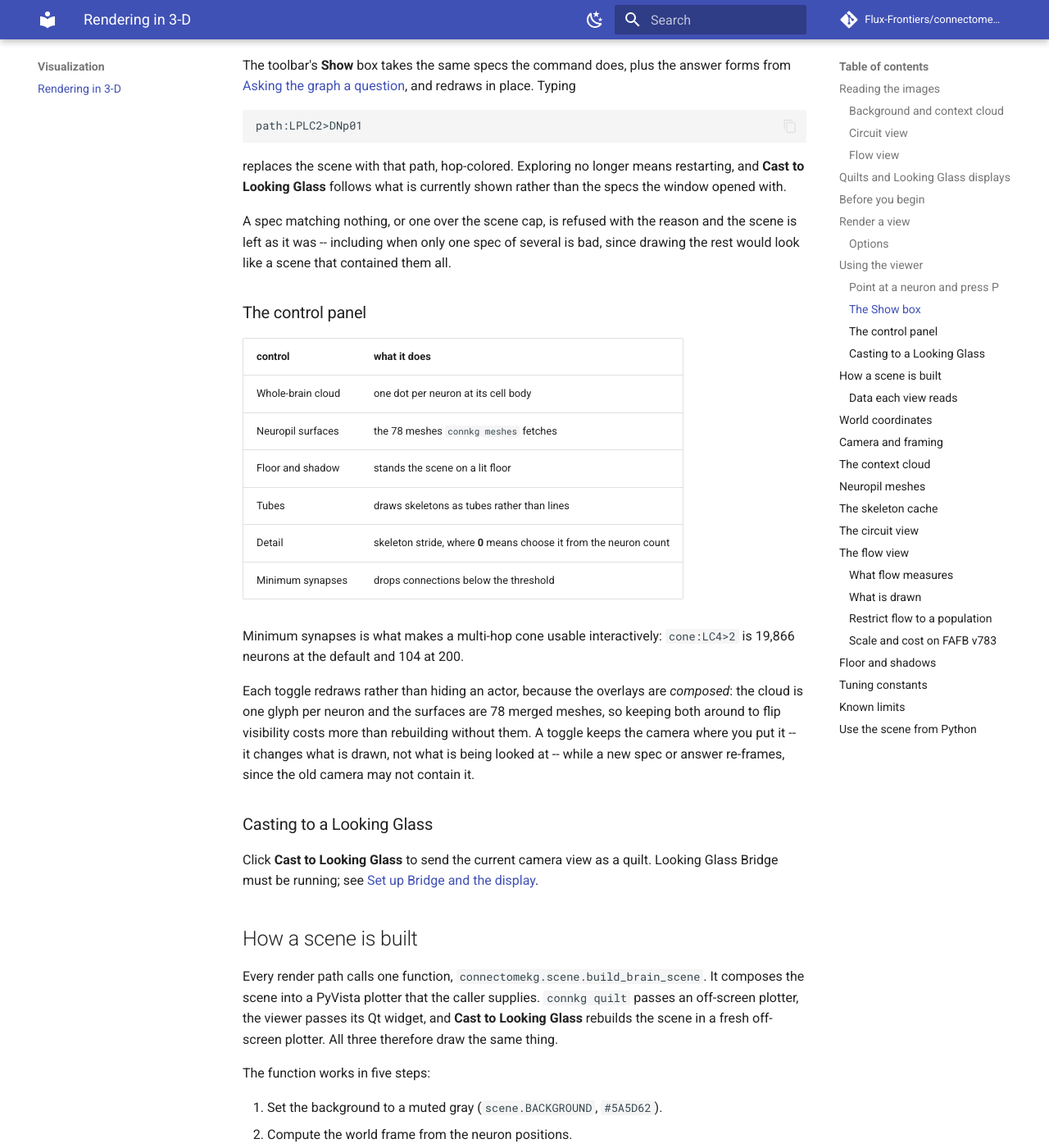
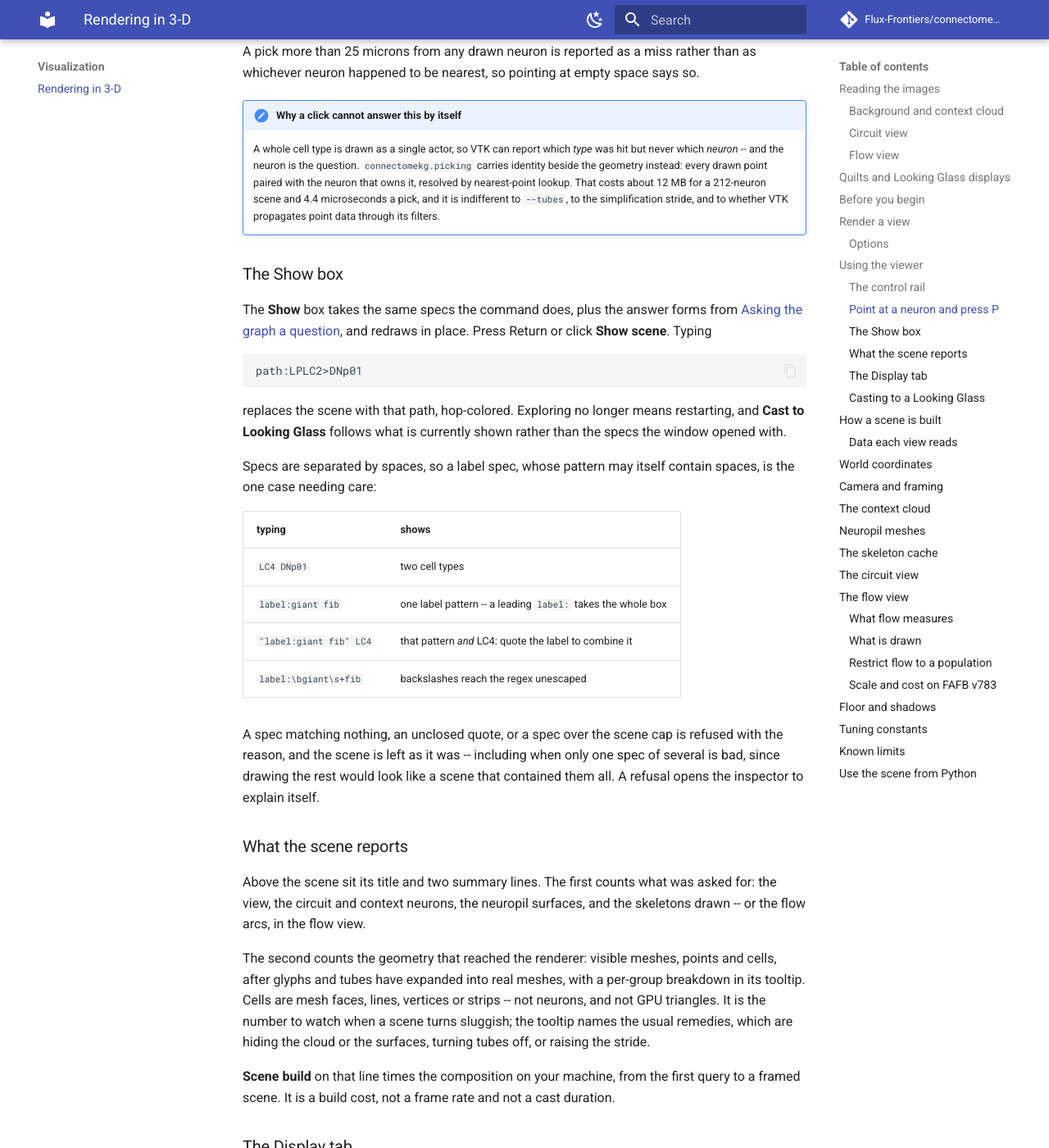
Before and after one commit to Flux-Frontiers/connectome_kg, an MkDocs documentation site: the page built from docs/rendering.md, in a window 1280 px wide and 1400 px high, scrolled down 9606 px. Shown: the whole window at 82% size. Built offline with MkDocs 1.6.1 and Material for MkDocs 9.7.7, drawn with Linux system fonts in a browser that asks for light colours; comment, search, counter and statistics services are not loaded; some of the changed text lies outside the part shown.

Commit message:
docs: bring the viewer section up to the workspace layout
The "Using the viewer" section still described the toolbar and the two
docks that #36 replaced, and said the inspector was on the right.

Rewrite it for what ships now: the control rail and its Explore and
Display tabs, the inspector below the scene and the Neuron details
button that collapses it, the two summary lines, and Reset view. Add
what had no coverage anywhere -- quoting a label spec so it can join a
union, the cloud toggle's automatic third state, that Minimum synapses
applies on the next Show scene rather than immediately, and why the
controls disable while a scene composes.

The geometry line gets its caveats in the prose as well as the tooltip:
cells are mesh faces, lines, vertices or strips rather than neurons or
GPU triangles, and Scene build is a build cost, not a frame rate.

Also record #36 in the changelog, which had entries for #34 and #35 but
stopped there.

Co-Authored-By: Claude Opus 5 (1M context) <noreply@anthropic.com>

````diff
--- a/docs/rendering.md
+++ b/docs/rendering.md
@@ -319,14 +319,30 @@ optional.
 
 ## Using the viewer
 
-`connkg viz3d` opens a window, and three things in it are worth knowing about.
-Everything here is per-session: the viewer never writes to the graph.
+`connkg viz3d` opens a workspace: a control rail down the left side, and the
+scene beside it with a neuron inspector below. Everything here is
+per-session -- the viewer never writes to the graph.
+
+### The control rail
+
+The rail holds everything that changes what is drawn, top to bottom: the
+**Show** box and its **Show scene** button, an **Explore** and a **Display**
+tab, and **Cast to Looking Glass** pinned at the bottom where a long tab never
+pushes it off-screen.
+
+**Explore** lists every documented spec, answer and named circuit as a button
+that fills the Show box and draws it, grouped as Circuits, Specs and Answers.
+The grammar can be explored without being retyped, and a button takes the same
+path a typed spec does, refusals included.
 
 ### Point at a neuron and press P
 
-Hover the cursor over a drawn neuron and press **P**. The panel on the right
-names it, gives the description the graph already stores, and lists its
-strongest partner cell types in each direction.
+Hover the cursor over a drawn neuron and press **P**. The inspector below the
+scene names it, gives the description the graph already stores, and lists its
+strongest partner cell types in each direction. It opens on a pick even if you
+had collapsed it, and **Neuron details** collapses it again to give the scene
+the full height. The flow view draws no neurons, so it hides the inspector
+entirely.
 
 Picking is bound to a key rather than a left click because a left click is
 where VTK begins a rotation: picking there would re-answer the question on
@@ -347,9 +363,9 @@ says so.
 
 ### The Show box
 
-The toolbar's **Show** box takes the same specs the command does, plus the
-answer forms from [Asking the graph a question](queries.md#an-answer-names-a-query),
-and redraws in place. Typing
+The **Show** box takes the same specs the command does, plus the answer forms
+from [Asking the graph a question](queries.md#an-answer-names-a-query), and
+redraws in place. Press Return or click **Show scene**. Typing
 
 ```text
 path:LPLC2>DNp01
@@ -359,23 +375,60 @@ replaces the scene with that path, hop-colored. Exploring no longer means
 restarting, and **Cast to Looking Glass** follows what is currently shown
 rather than the specs the window opened with.
 
-A spec matching nothing, or one over the scene cap, is refused with the reason
-and the scene is left as it was -- including when only one spec of several is
-bad, since drawing the rest would look like a scene that contained them all.
+Specs are separated by spaces, so a label spec, whose pattern may itself
+contain spaces, is the one case needing care:
 
-### The control panel
+| typing | shows |
+|---|---|
+| `LC4 DNp01` | two cell types |
+| `label:giant fib` | one label pattern -- a leading `label:` takes the whole box |
+| `"label:giant fib" LC4` | that pattern *and* LC4: quote the label to combine it |
+| `label:\bgiant\s+fib` | backslashes reach the regex unescaped |
+
+A spec matching nothing, an unclosed quote, or a spec over the scene cap is
+refused with the reason, and the scene is left as it was -- including when only
+one spec of several is bad, since drawing the rest would look like a scene
+that contained them all. A refusal opens the inspector to explain itself.
+
+### What the scene reports
+
+Above the scene sit its title and two summary lines. The first counts what was
+asked for: the view, the circuit and context neurons, the neuropil surfaces,
+and the skeletons drawn -- or the flow arcs, in the flow view.
+
+The second counts the geometry that reached the renderer: visible meshes,
+points and cells, after glyphs and tubes have expanded into real meshes, with
+a per-group breakdown in its tooltip. Cells are mesh faces, lines, vertices or
+strips -- not neurons, and not GPU triangles. It is the number to watch when a
+scene turns sluggish; the tooltip names the usual remedies, which are hiding
+the cloud or the surfaces, turning tubes off, or raising the stride.
+
+**Scene build** on that line times the composition on your machine, from the
+first query to a framed scene. It is a build cost, not a frame rate and not a
+cast duration.
+
+### The Display tab
 
 | control | what it does |
 |---|---|
-| Whole-brain cloud | one dot per neuron at its cell body |
+| Whole-brain cloud | one dot per neuron at its cell body; see below |
 | Neuropil surfaces | the 78 meshes `connkg meshes` fetches |
 | Floor and shadow | stands the scene on a lit floor |
-| Tubes | draws skeletons as tubes rather than lines |
-| Detail | skeleton stride, where **0** means choose it from the neuron count |
+| Skeletons as tubes | draws skeletons as tubes rather than lines |
+| Skeleton stride | detail, where **0** means choose it from the neuron count |
 | Minimum synapses | drops connections below the threshold |
 
+The cloud toggle has three states rather than two. Checked always draws it,
+unchecked never does, and the third -- partially checked -- is **automatic**:
+draw the cloud only when no neuropil surfaces are available, which is what a
+fresh viewer does when `connkg meshes` has not been run. Automatic is a state
+the viewer keeps, so changing some other setting will not quietly decide the
+question for you.
+
 Minimum synapses is what makes a multi-hop cone usable interactively:
-`cone:LC4>2` is 19,866 neurons at the default and 104 at 200.
+`cone:LC4>2` is 19,866 neurons at the default and 104 at 200. Unlike the
+toggles it is read when specs are next resolved, so it takes effect on the
+next **Show scene**, not the moment it changes -- the rail says so beneath it.
 
 Each toggle redraws rather than hiding an actor, because the overlays are
 *composed*: the cloud is one glyph per neuron and the surfaces are 78 merged
@@ -383,6 +436,14 @@ meshes, so keeping both around to flip visibility costs more than rebuilding
 without them. A toggle keeps the camera where you put it -- it changes what is
 drawn, not what is being looked at -- while a new spec or answer re-frames,
 since the old camera may not contain it.
+
+**Reset view**, under the scene, frames the current scene again, undoing an
+orbit or a zoom.
+
+While a scene composes, the rail and the scene are disabled and the cursor
+turns to a wait cursor. Composing runs on the GUI thread and pumps the event
+loop to stay responsive, which also delivers clicks; disabling the controls is
+what stops a second composition from starting on top of the first.
 
 ### Casting to a Looking Glass
 
````
Also changed, not shown: CHANGELOG.md (+36 -0 lines).
